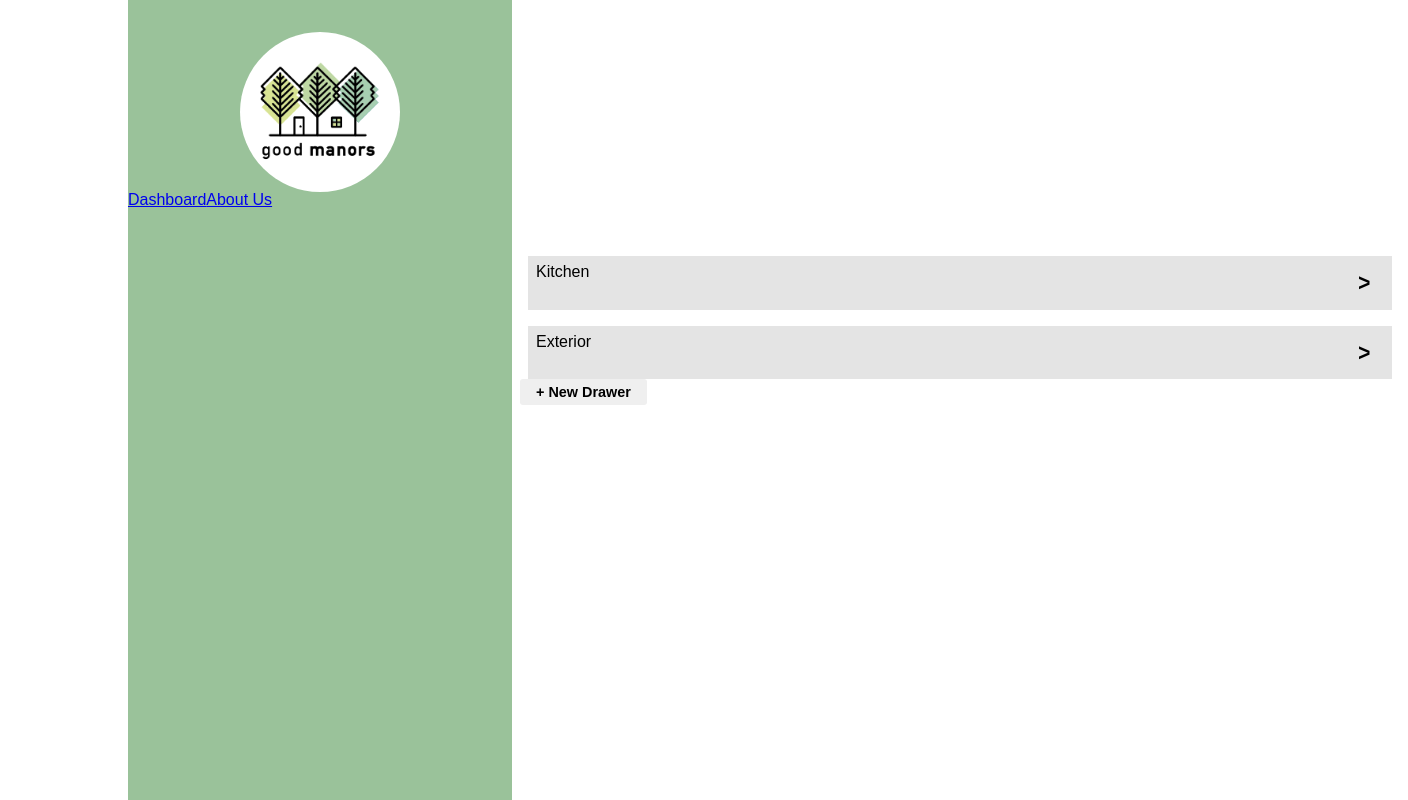
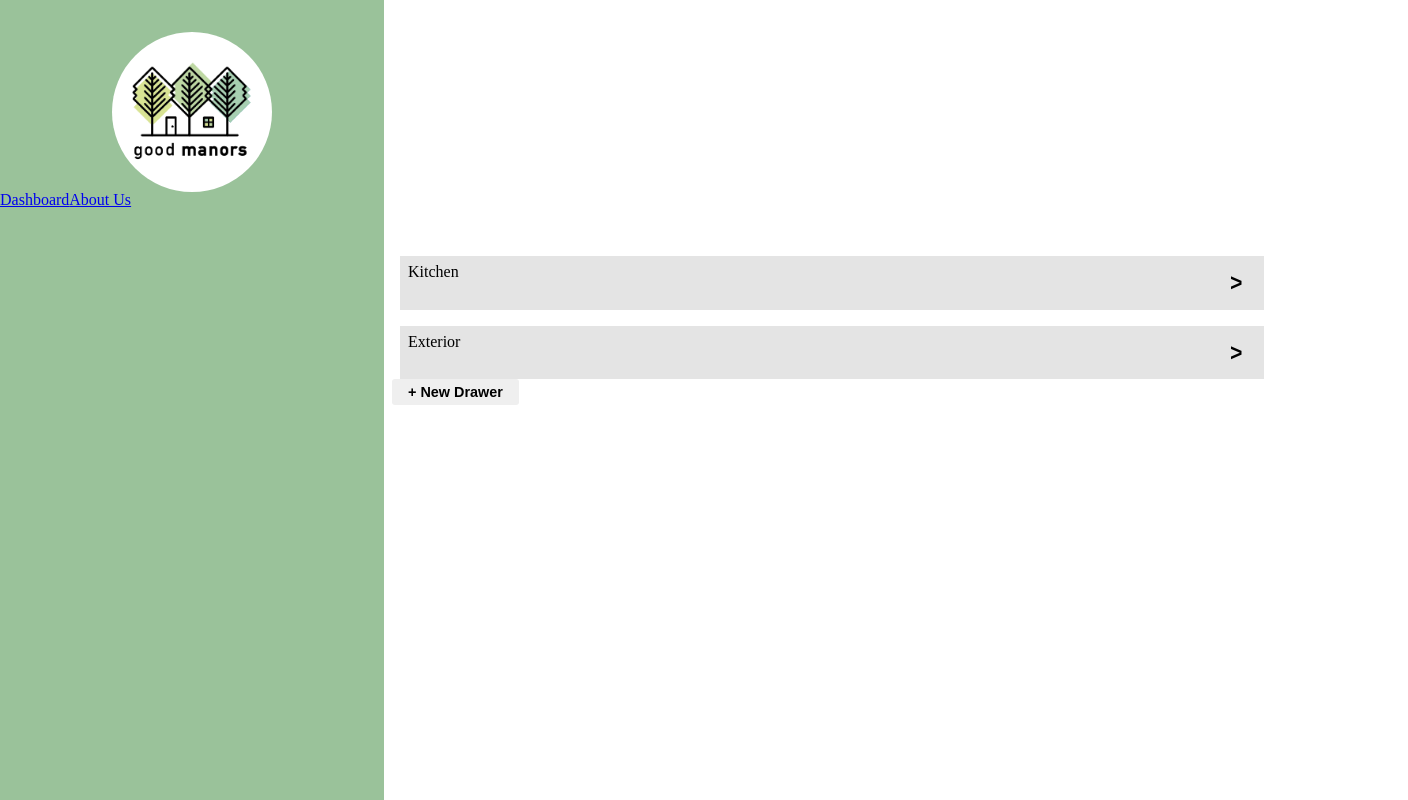
Before and after one commit to Good-Manors/good-manors-fe, a React app: page /home in a window 1280 px wide. Shown: the whole page, 1408 px wide, since content can reach past the window. Built offline with nearby package versions, Linux system fonts and the light colour scheme; a web font is replaced by a local one.

Commit message:
quick change

```diff
--- a/src/components/App.css
+++ b/src/components/App.css
@@ -3,9 +3,3 @@
 h2 {
   font-family: 'Do Hyeon', sans-serif;
 }
-
-body {
-  font-family: 'Arial';
-  width: 80vw;
-  margin: 0 auto;
-}
--- a/src/components/Drawer.css
+++ b/src/components/Drawer.css
@@ -38,15 +38,19 @@
   }
 
   .open{
-    padding: 1rem;
-    max-height: 8rem;
+    max-height: 9rem;
+    border: red solid 2px;
+
     p {
+      margin-top: 2rem;
       padding: .5rem;
     }
+
   }
 
   .closed{
     visibility: hidden;
     max-height: 0px;
+
   }
 }
--- a/src/components/Drawer.js
+++ b/src/components/Drawer.js
@@ -15,13 +15,13 @@ const Drawer = ({ name, cards }) => {
 
   return (
     <section className={styles.Drawer}>
-      <div className={styles.Name}>
+      <div className={styles.Name} onClick={() => {
+        open ? setOpen(false) : setOpen(true);
+      }}>
         <p>{name}</p>
         <button
           className={`${styles.dropButton} ${open ? styles.up : styles.down} `}
-          onClick={() => {
-            open ? setOpen(false) : setOpen(true);
-          }}>^</button>
+        >^</button>
       </div>
       <div className={`${styles.Tray} ${open ? styles.open : styles.closed} `}>
         {mappedCards}
```
